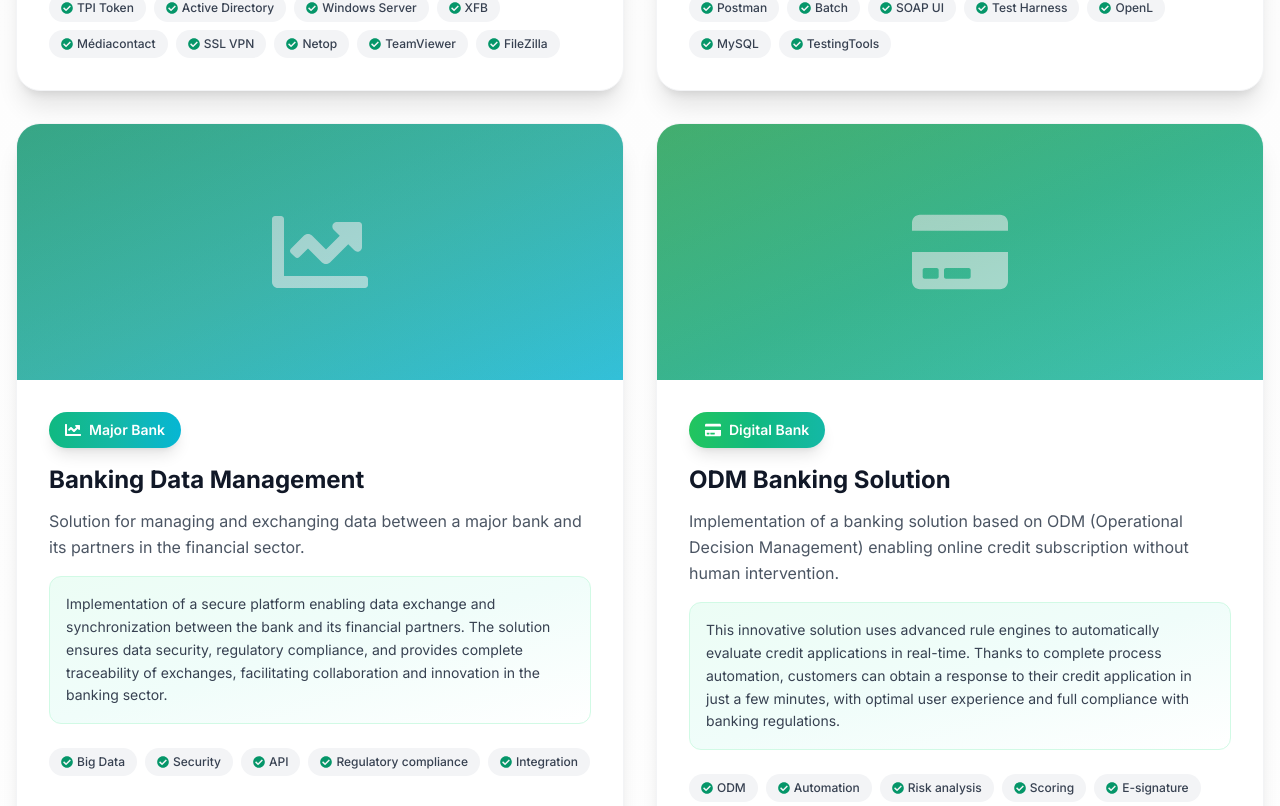
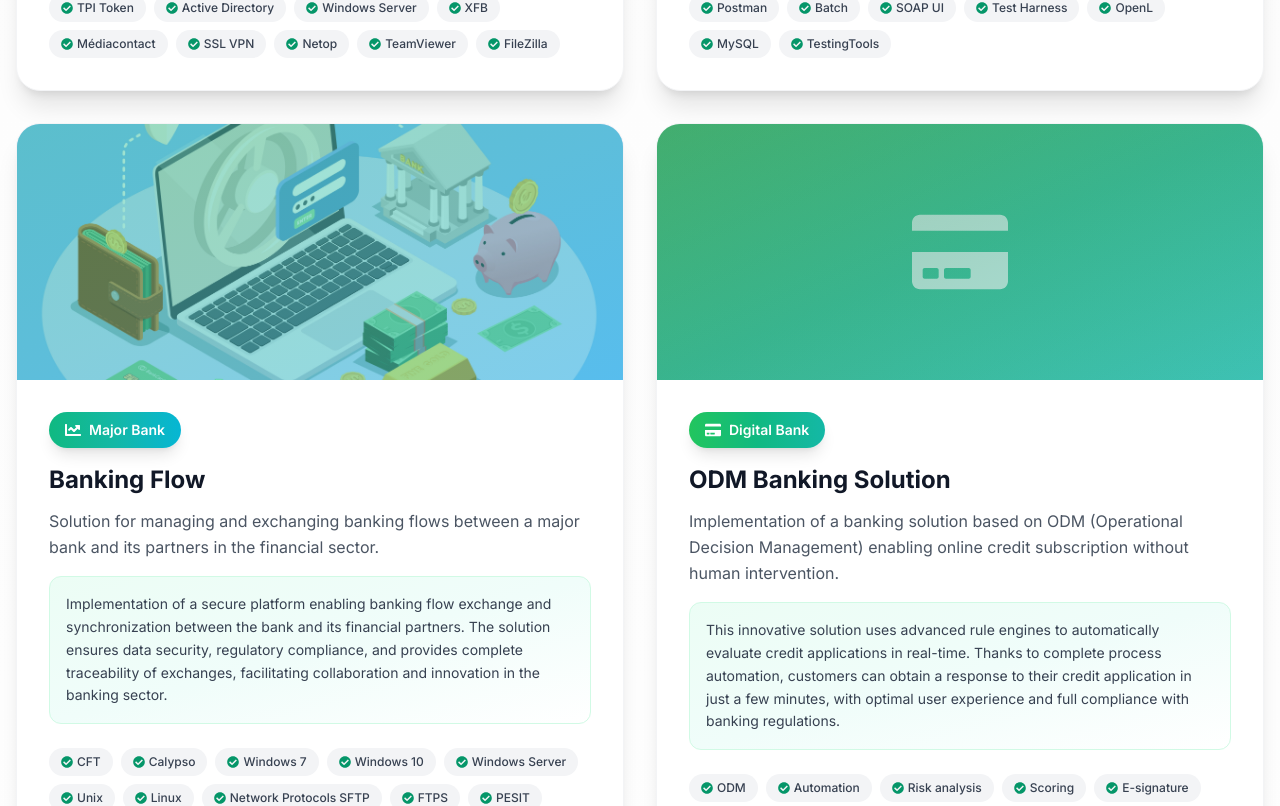
Before and after one commit to mhdaouda/gloriam-consulting, a Next.js app: page /en/projects in a window 1280 px wide. Shown: the part 1780-2586 px from the top of the page. Built offline with nearby package versions, Linux system fonts and the light colour scheme.

Commit message:
feat: Renommer le projet data bancaire en flux bancaire avec image et technologies

```diff
--- a/src/app/_translations/en.json
+++ b/src/app/_translations/en.json
@@ -205,12 +205,12 @@
         "image": "/images/projects/assurances.jpg"
       },
       {
-        "title": "Banking Data Management",
+        "title": "Banking Flow",
         "client": "Major Bank",
-        "description": "Solution for managing and exchanging data between a major bank and its partners in the financial sector.",
-        "details": "Implementation of a secure platform enabling data exchange and synchronization between the bank and its financial partners. The solution ensures data security, regulatory compliance, and provides complete traceability of exchanges, facilitating collaboration and innovation in the banking sector.",
-        "technologies": "Big Data • Security • API • Regulatory compliance • Integration",
-        "image": "/images/projects/banking.jpg"
+        "description": "Solution for managing and exchanging banking flows between a major bank and its partners in the financial sector.",
+        "details": "Implementation of a secure platform enabling banking flow exchange and synchronization between the bank and its financial partners. The solution ensures data security, regulatory compliance, and provides complete traceability of exchanges, facilitating collaboration and innovation in the banking sector.",
+        "technologies": "CFT • Calypso • Windows 7 • Windows 10 • Windows Server • Unix • Linux • Network Protocols SFTP • FTPS • PESIT • IBM Sterling • Axway Gateway • Control M • Jira",
+        "image": "/images/projects/flux.jpg"
       },
       {
         "title": "ODM Banking Solution",
--- a/src/app/_translations/fr.json
+++ b/src/app/_translations/fr.json
@@ -204,12 +204,12 @@
         "image": "/images/projects/assurances.jpg"
       },
       {
-        "title": "Gestion de Data Bancaire",
+        "title": "Flux Bancaire",
         "client": "Grande Banque",
-        "description": "Solution de gestion et d'échange de données entre une grande banque et ses partenaires du secteur financier.",
-        "details": "Mise en place d'une plateforme sécurisée permettant l'échange et la synchronisation de données entre la banque et ses partenaires financiers. La solution garantit la sécurité des données, la conformité réglementaire et offre une traçabilité complète des échanges, facilitant la collaboration et l'innovation dans le secteur bancaire.",
-        "technologies": "Big Data • Sécurité • API • Conformité réglementaire • Intégration",
-        "image": "/images/projects/banking.jpg"
+        "description": "Solution de gestion et d'échange de flux bancaires entre une grande banque et ses partenaires du secteur financier.",
+        "details": "Mise en place d'une plateforme sécurisée permettant l'échange et la synchronisation de flux bancaires entre la banque et ses partenaires financiers. La solution garantit la sécurité des données, la conformité réglementaire et offre une traçabilité complète des échanges, facilitant la collaboration et l'innovation dans le secteur bancaire.",
+        "technologies": "CFT • Calypso • Windows 7 • Windows 10 • Windows Server • Unix • Linux • Protocoles réseaux SFTP • FTPS • PESIT • IBM Sterling • Gateway Axway • Control M • Jira",
+        "image": "/images/projects/flux.jpg"
       },
       {
         "title": "Solution Bancaire ODM",
--- a/src/app/en/projects/page.tsx
+++ b/src/app/en/projects/page.tsx
@@ -97,7 +97,7 @@ export default function Projects() {
               >
                 {/* Image Section */}
                 <div className="relative h-64 overflow-hidden bg-gradient-to-br from-gray-100 to-gray-200">
-                  {project.image && (project.image.includes('construction.jpeg') || project.image.includes('paiements.png') || project.image.includes('StationService.png') || project.image.includes('assurances.jpg')) ? (
+                  {project.image && (project.image.includes('construction.jpeg') || project.image.includes('paiements.png') || project.image.includes('StationService.png') || project.image.includes('assurances.jpg') || project.image.includes('flux.jpg')) ? (
                     <>
                       <Image
                         src={project.image}
--- a/src/app/fr/projects/page.tsx
+++ b/src/app/fr/projects/page.tsx
@@ -97,7 +97,7 @@ export default function Projects() {
               >
                 {/* Image Section */}
                 <div className="relative h-64 overflow-hidden bg-gradient-to-br from-gray-100 to-gray-200">
-                  {project.image && (project.image.includes('construction.jpeg') || project.image.includes('paiements.png') || project.image.includes('StationService.png') || project.image.includes('assurances.jpg')) ? (
+                  {project.image && (project.image.includes('construction.jpeg') || project.image.includes('paiements.png') || project.image.includes('StationService.png') || project.image.includes('assurances.jpg') || project.image.includes('flux.jpg')) ? (
                     <>
                       <Image
                         src={project.image}
```
Also changed, not shown: public/images/projects/flux.jpg (added).
